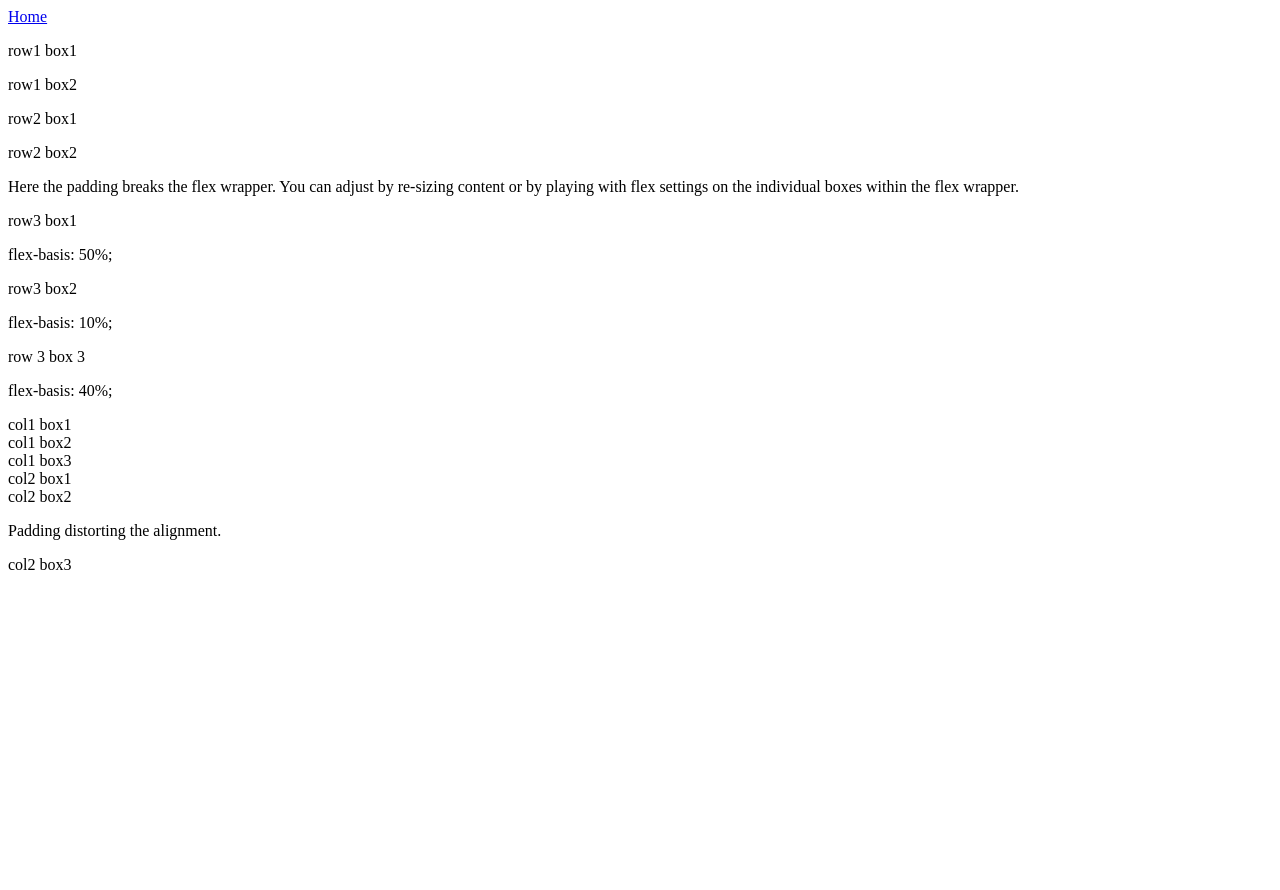
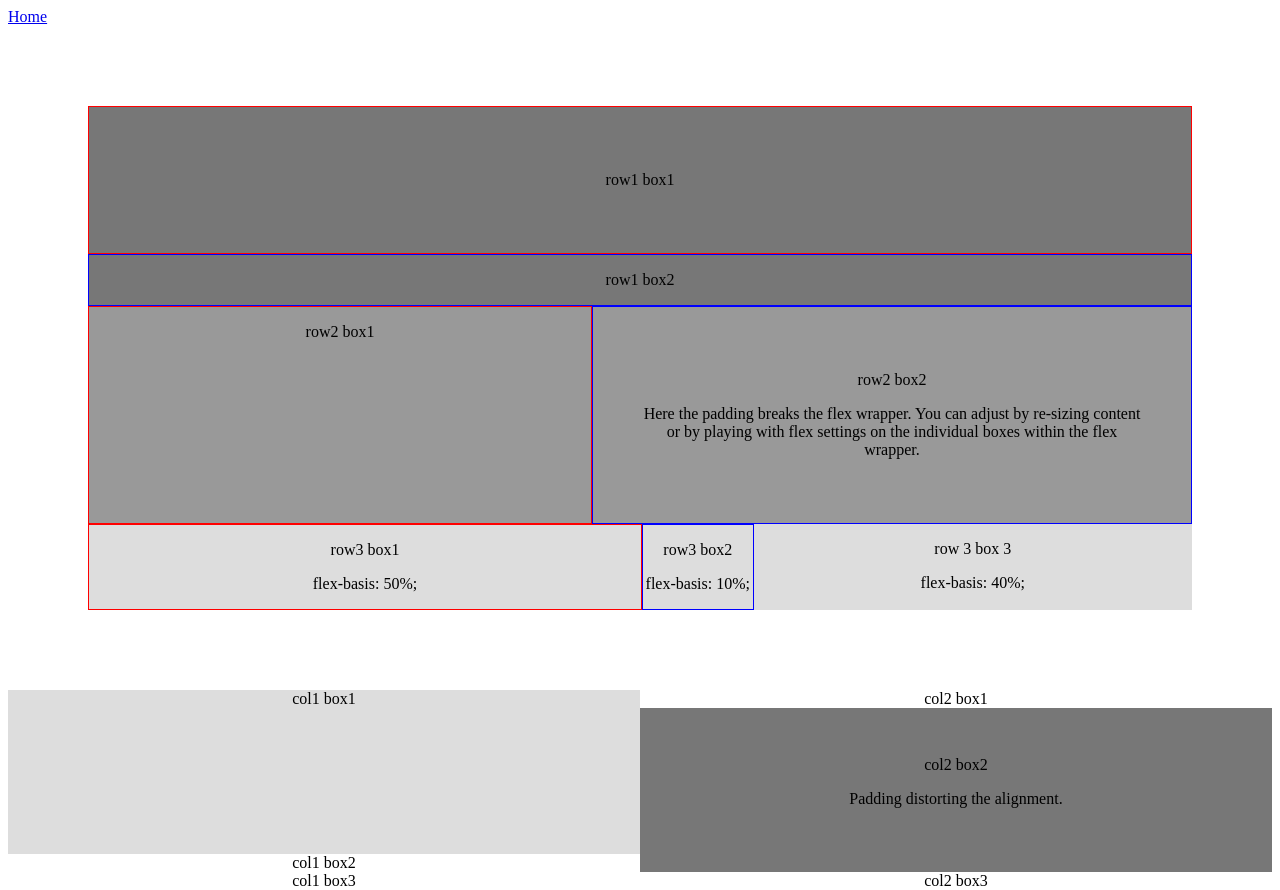
Before and after one commit to joaquinfox/sandbox, a plain HTML site: page flex.html in a window 1280 px wide. Before the commit the page ends 800 px from the top, so only its background shows below. Drawn offline with Linux system fonts and the light colour scheme.

Commit message:
new files to separate styling from content

```diff
--- /dev/null
+++ b/css/boxmodelflex.css
@@ -0,0 +1,42 @@
+body {
+  margin:0;
+  background-color: #def;
+}
+header {
+  margin:0;
+  position:fixed;
+  width: 100%;
+  background-color: #9ab;
+}
+nav {
+  float: right;
+  margin-right: 1em;
+}
+.wrapper{
+  height: 30vh;
+  display: flex;
+  padding: 2em;
+}
+.box1 {
+  flex:1;
+  display: flex;
+  flex-direction: row;
+  background-color: #ccc;
+
+}
+.box2 {
+  flex:0 1 25%;
+  background-color: #d28;
+}
+.box3 {
+  flex:1 1 50%;
+  background-color: #f04;
+}
+.box4 {
+  flex:1;
+  background-color: #60b;
+}
+.box5 {
+  flex:1;
+  background-color: #0ef;
+}
--- /dev/null
+++ b/css/container.css
@@ -0,0 +1,16 @@
+body {
+  box-shadow: 0 0 0 10px #3fa inset;
+  height: 100vh;
+  margin: 0;
+  padding: 0.5em;
+}
+
+nav {
+  float:right;
+  padding: 2em;
+}
+.contentbox {
+  border: 1px solid black;
+  padding: 10em;
+  background-color: #98d;
+}
--- /dev/null
+++ b/css/flex.css
@@ -0,0 +1,69 @@
+body {
+  height: 100vh;
+}
+.wrap1 {
+  margin: 5em;
+  display: flex;
+  flex-direction: column;
+  text-align: center;
+  transform: rotate (180deg);
+}
+.row1 {
+  display: flex;
+  flex-direction: column;
+  background-color: #777;
+}
+.box1 {
+  flex:1;
+  border: 1px solid red;
+}
+.box2 {
+  flex: 1;
+  border: 1px solid blue;
+}
+.row1 .box1 {
+  padding: 3em;
+}
+.row2 .box2 {
+  padding: 3em;
+}
+.row2 {
+  background-color: #999;
+  display: flex;
+
+}
+.row3 {
+  background-color: #ddd;
+  display: flex;
+}
+.row3 .box1 {
+  flex: 0 0 50%;
+}
+.row3 .box2 {
+  flex-basis: 10%;
+}
+.row3 .box3 {
+flex-basis: 40%;
+}
+.wrap2 {
+  display: flex;
+  text-align: center;
+}
+.col1 {
+  flex: 1;
+  display: flex;
+  flex-direction: column;
+}
+.col2 {
+  flex: 1;
+  display: flex;
+  flex-direction: column;
+}
+.col1box1 {
+  flex:1;
+  background-color: #ddd;
+}
+.col2box2 {
+  padding: 3em;
+  background-color: #777;
+}
--- /dev/null
+++ b/css/linegradient_filter.css
@@ -0,0 +1,33 @@
+nav {
+  float: right;
+  padding: 2em;
+}
+div {
+  height: 10vh;
+  padding: 5em;
+}
+.box1 {
+  clear:both;
+  background:linear-gradient(blue, pink);
+  margin-top: 5em;
+}
+.box2 {
+  background: linear-gradient( to bottom, red, black, purple, #fd2, #ef35cd, #34e78a);
+}
+.box3 {
+  background: linear-gradient( to bottom right,transparent,pink), url(mouth-min-575x380.jpg);
+  filter: saturate(100) hue-rotate(90deg);
+}
+.box4 {
+  background:radial-gradient(red, pink,blue);
+}
+.box5 {
+  background: repeating-radial-gradient(black,black 5px,white 5px, green 10px);
+}
+.box6 {
+  background: url(mouth-min-575x380.jpg);
+  filter:blur(20px) saturate(50);
+}
+.box7 {
+  background: conic-gradient(at 50% 50% #fff, #000);
+}
--- /dev/null
+++ b/css/nestedboxes.css
@@ -0,0 +1,30 @@
+html {
+  margin: 0;
+}
+body {
+  box-sizing: border-box;
+  padding: 1em;
+  margin: 0;
+  box-shadow: 0 0 0 10px black inset;
+  height: 100vh;
+}
+nav {
+  margin:2rem;
+  float: right;
+  padding-bottom: 3em;
+}
+.box1 {
+  background-color: #ddd111;
+  margin: 0em;
+  padding: 3em;
+}
+.box2 {
+  background-color: #89f;
+  margin: 3em;
+  padding: 1em;
+}
+.box3 {
+  background-color: #f4a67c;
+  margin: 2em;
+  padding: 1em;
+}
```
Also changed, not shown: boxmodelflex.html (+2 -46 lines), container.html (+1 -18 lines), css/main.css (+8 -0 lines), index.html (+5 -12 lines), linegradient_filter.html (+1 -36 lines), nestedboxes.html (+1 -32 lines), css/accordion.css (added).
